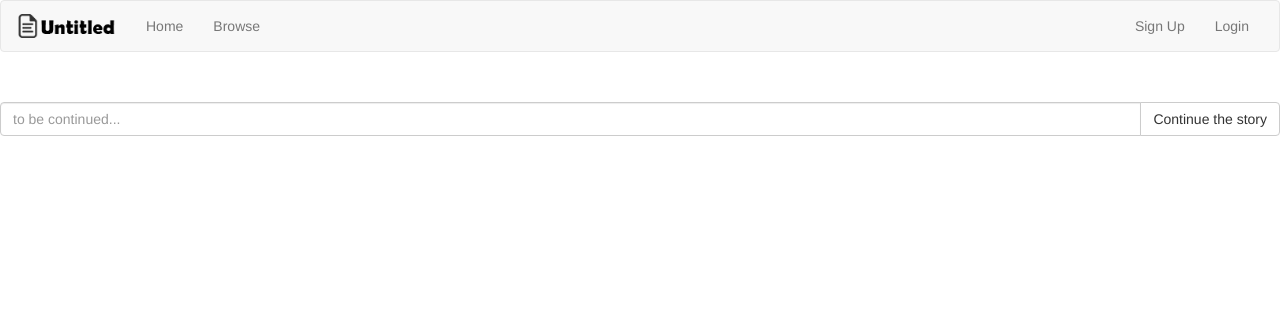
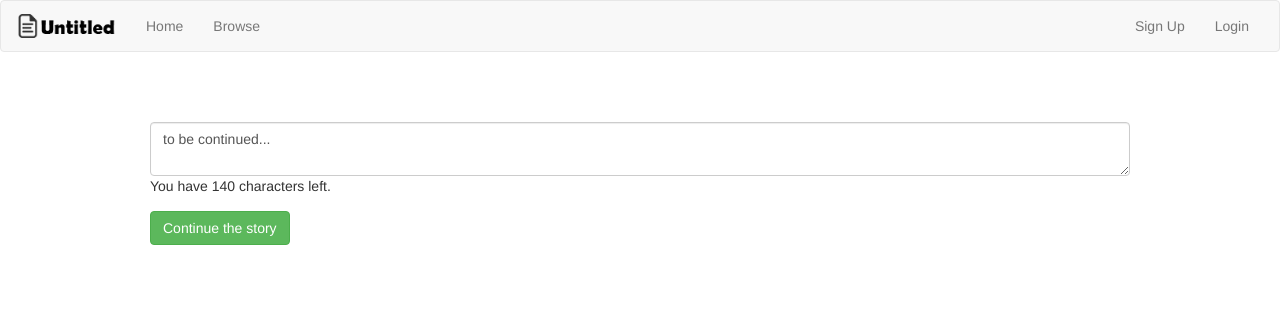
Before and after one commit to drothblatt/Untitled, a Flask app: template templates/edit.html in a window 1280 px wide. Shown: the top 312 px of the page. Run offline with Flask 2, Linux system fonts and the light colour scheme; the template is opened without the code that fills it, so the values that code supplies are empty; some libraries are stand-ins or nearby versions.

Commit message:
edited edit

```diff
--- a/templates/edit.html
+++ b/templates/edit.html
@@ -1,16 +1,20 @@
 {% extends "master.html" %}
 
 {% block body %}
-
+<div class="middleBody">
 <h3>{{ d["title"] }}</h3>
   <br>
   <p>{{ d["story"] }}</p>
-
-    <div class="input-group">
-      <input type="text" class="form-control" placeholder="to be continued...">
-      <span class="input-group-btn">
-        <button class="btn btn-default" type="button">Continue the story</button>
-      </span>
-    </div><!-- /input-group -->
+  <br>
+  <form method="POST">
+    <div class="form-group">
+        <textarea type="text" class="form-control" rows=2 maxlength="140" name="next" onkeyup="countChar(this)">to be continued...</textarea>
+        You have <span id="charNum">140</span> characters left.
+    </div>
+    <div class="form-group">
+        <button class="btn btn-success" type="submit">Continue the story</button>
+    </div>
+  </form>
+</div>
 
 {% endblock %}
```
